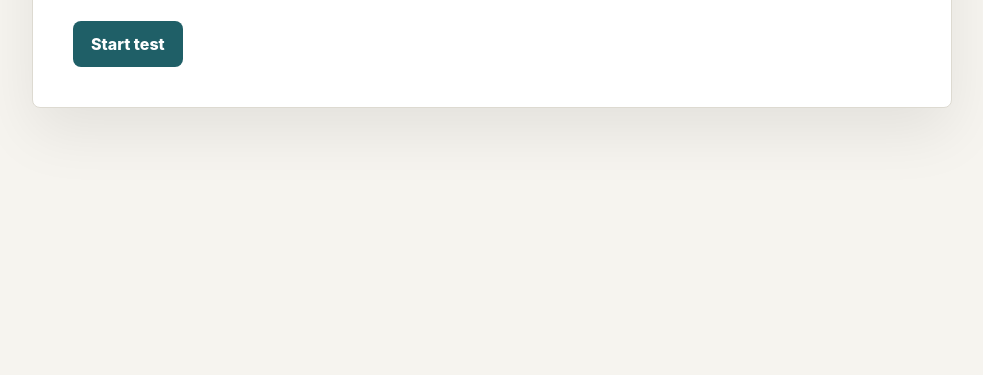
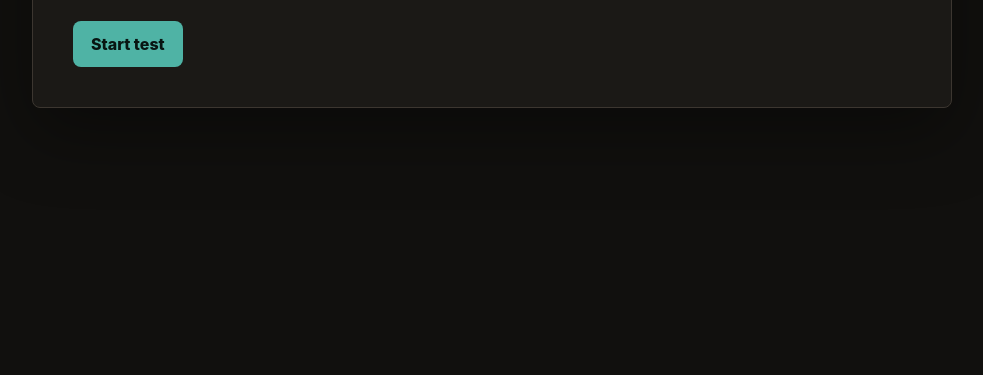
Before and after one commit to AntiDeprime/lid-test, a plain HTML site: page index.html in a window 1280 px wide. Shown: the part 425-800 px from the top of the page, without its empty margins (148-1131 px from the left). Drawn offline with Linux system fonts and the light colour scheme.

Commit message:
Add dark mode styling

```diff
--- a/index.html
+++ b/index.html
@@ -6,20 +6,22 @@
     <title>LiD Test Prep - Standalone</title>
     <style>
       :root {
-        color-scheme: light;
-        --bg: #f6f4ef;
-        --panel: #ffffff;
-        --text: #171717;
-        --muted: #666761;
-        --line: #dddad1;
-        --soft: #f0eee8;
-        --accent: #1f5f67;
-        --accent-strong: #17474d;
-        --correct-bg: #e4f4e8;
-        --correct-border: #3a9a52;
-        --wrong-bg: #fae7e5;
-        --wrong-border: #c9463f;
-        --warn-bg: #fff3d8;
+        color-scheme: dark;
+        --bg: #11100e;
+        --panel: #1b1916;
+        --panel-raised: #24211d;
+        --text: #f4efe6;
+        --muted: #b9b0a2;
+        --line: #3c3630;
+        --soft: #2b2722;
+        --accent: #4fb3a5;
+        --accent-strong: #6bcfc1;
+        --correct-bg: #123827;
+        --correct-border: #56b878;
+        --wrong-bg: #3b1918;
+        --wrong-border: #d66a61;
+        --warn-bg: #3a2c12;
+        --warn-border: #d7a84a;
       }
 
       * {
@@ -35,7 +37,8 @@
         margin: 0;
         min-height: 100vh;
         background:
-          linear-gradient(180deg, rgb(255 255 255 / 0.72), rgb(255 255 255 / 0) 260px),
+          radial-gradient(circle at 50% -140px, rgb(79 179 165 / 0.18), transparent 320px),
+          linear-gradient(180deg, rgb(255 255 255 / 0.04), rgb(255 255 255 / 0) 280px),
           var(--bg);
         color: var(--text);
         font-family: Inter, ui-sans-serif, system-ui, -apple-system, BlinkMacSystemFont, "Segoe UI", sans-serif;
@@ -60,7 +63,7 @@
         border: 1px solid var(--line);
         border-radius: 8px;
         padding: 20px;
-        box-shadow: 0 24px 60px rgb(0 0 0 / 0.08);
+        box-shadow: 0 24px 70px rgb(0 0 0 / 0.38);
       }
 
       .is-hidden {
@@ -118,7 +121,7 @@
         padding: 0 12px;
         border: 1px solid var(--line);
         border-radius: 999px;
-        background: #fbfaf7;
+        background: var(--panel-raised);
         color: var(--muted);
         font-size: 0.92rem;
         font-weight: 700;
@@ -156,7 +159,7 @@
         min-height: 64px;
         padding: 12px;
         text-align: left;
-        background: #fff;
+        background: var(--panel-raised);
         color: var(--text);
         border: 1px solid var(--line);
         border-radius: 8px;
@@ -166,6 +169,7 @@
       .answer-option:hover:not(:disabled),
       .answer-option:focus-visible {
         border-color: var(--accent);
+        box-shadow: 0 0 0 3px rgb(79 179 165 / 0.14);
         outline: none;
       }
 
@@ -196,13 +200,13 @@
       }
 
       .answer-option.is-correct .option-letter {
-        background: #d5eadb;
-        color: #235f34;
+        background: #1d5137;
+        color: #baf2ca;
       }
 
       .answer-option.is-wrong .option-letter {
-        background: #f0cfcb;
-        color: #8a2e29;
+        background: #5a2320;
+        color: #ffd1cc;
       }
 
       .primary-action,
@@ -219,7 +223,7 @@
         padding: 0 18px;
         border: 0;
         background: var(--accent);
-        color: #fff;
+        color: #081512;
       }
 
       .primary-action:hover,
@@ -264,7 +268,7 @@
         padding: 10px;
         border: 1px solid var(--line);
         border-radius: 8px;
-        background: #fbfaf7;
+        background: var(--panel-raised);
         text-align: center;
       }
 
@@ -293,7 +297,7 @@
         padding: 14px;
         border: 1px solid var(--line);
         border-radius: 8px;
-        background: #fbfaf7;
+        background: var(--panel-raised);
       }
 
       .result-status.is-pass {
@@ -303,7 +307,7 @@
 
       .result-status.is-fail {
         background: var(--warn-bg);
-        border-color: #d5a531;
+        border-color: var(--warn-border);
       }
 
       .review-list {
@@ -316,7 +320,7 @@
         padding: 12px;
         border: 1px solid var(--line);
         border-radius: 8px;
-        background: #fbfaf7;
+        background: var(--panel-raised);
       }
 
       .review-item strong {
```
